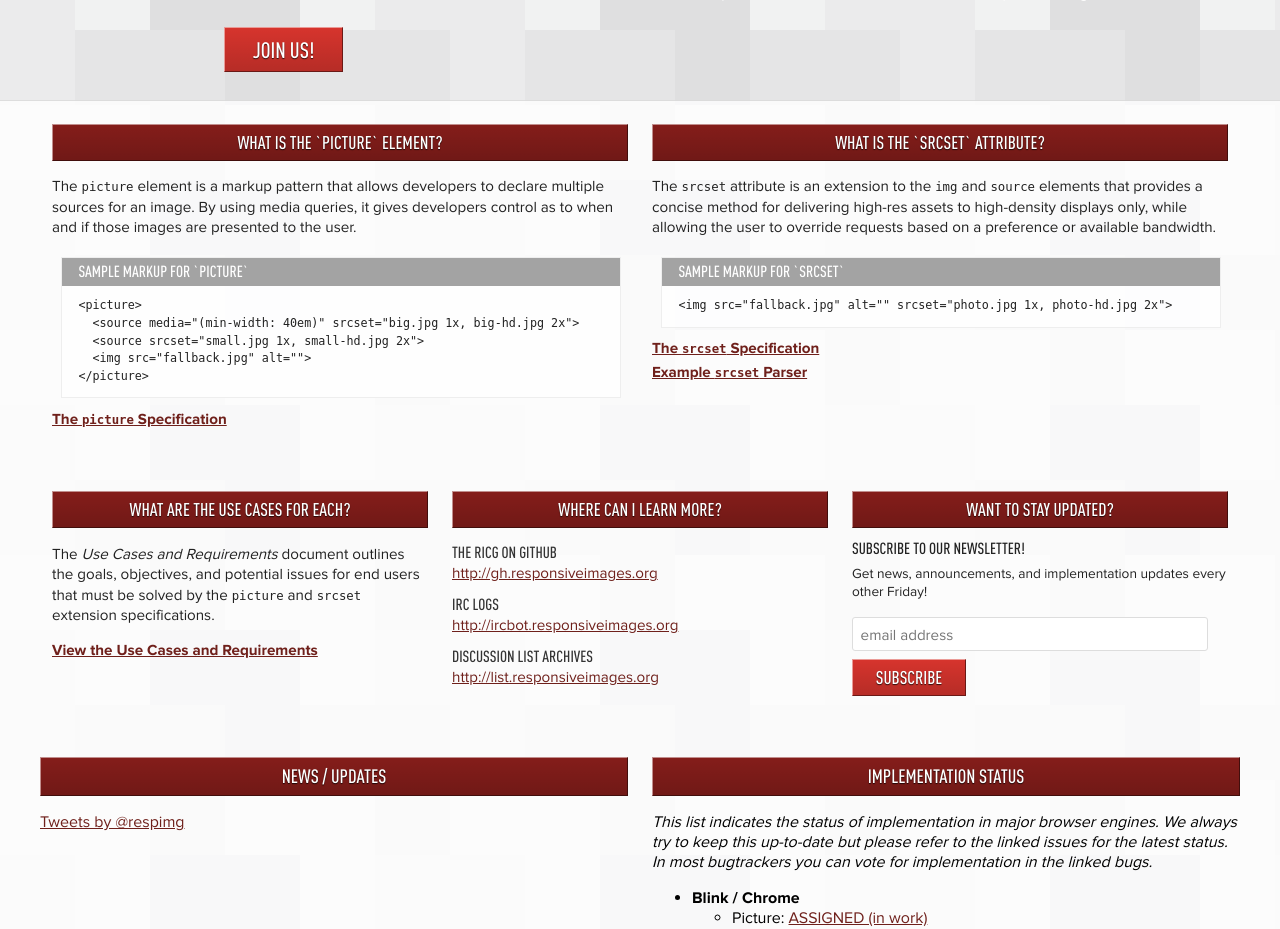
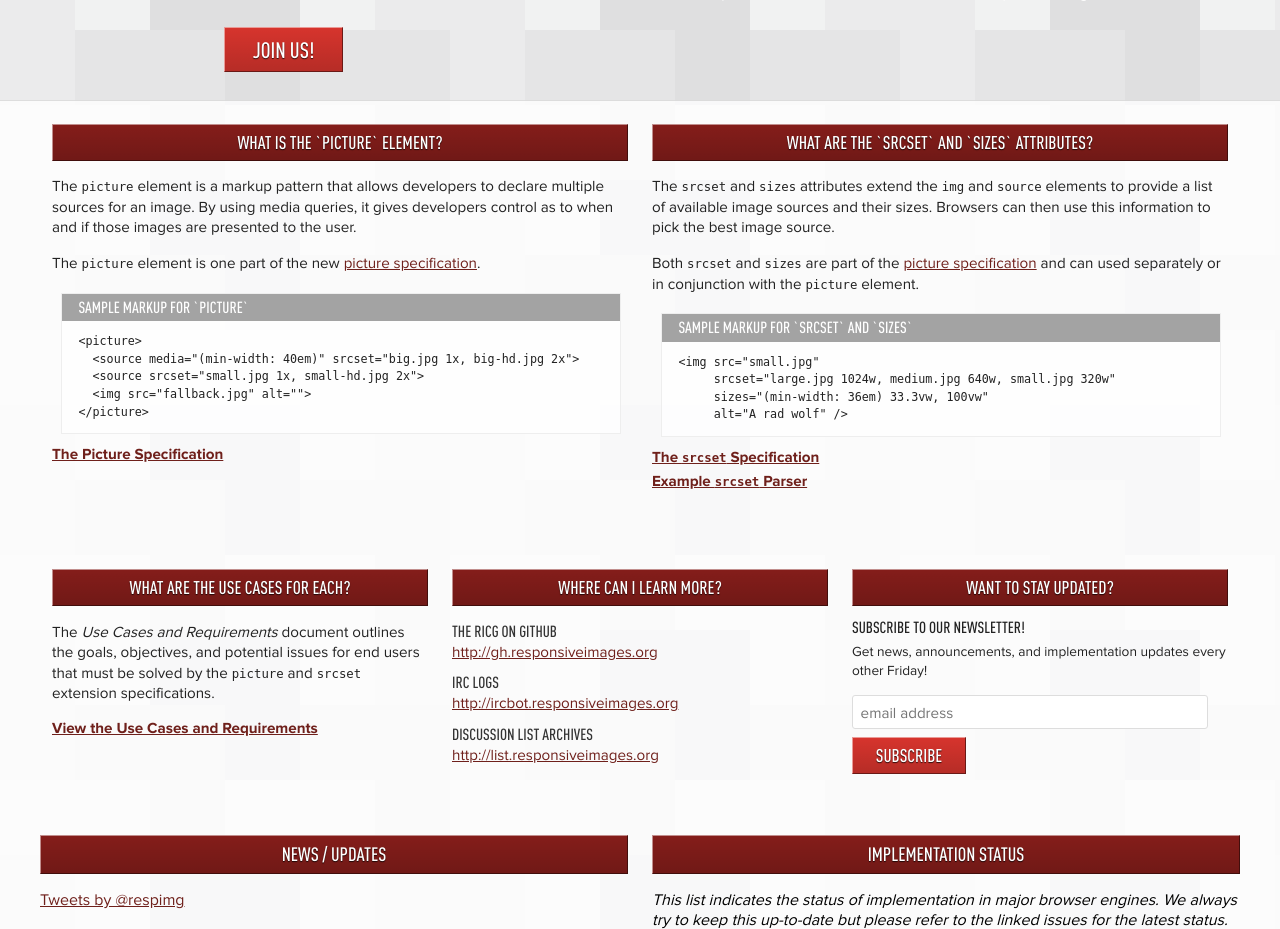
Before and after one commit to ResponsiveImagesCG/responsiveimages.org, a PHP site: page / in a window 1280 px wide. Shown: the part 345-1274 px from the top of the page. Run offline with PHP 8.4, Linux system fonts and the light colour scheme; some libraries are stand-ins or nearby versions.

Commit message:
Updating descriptions and examples
Updated srcset description to include sizes and emphasize that it is
part of picture spec. Can be used with picture or separately.

```diff
--- a/index.php
+++ b/index.php
@@ -44,6 +44,7 @@
 				<p>The <code>picture</code> element is a markup pattern that allows developers to declare multiple sources for
 				an image. By using media queries, it gives developers control as to when and if those
 				images are presented to the user.</p>
+				<p>The <code>picture</code> element is one part of the new <a href="http://picture.responsiveimages.org">picture specification</a>.</p>
 
 				<figure class="snippet">
 					<figcaption class="codehed">Sample Markup for `picture`</figcaption>
@@ -57,20 +58,22 @@
 </pre>
 					</code>
 				</figure>
-				<a href="http://picture.responsiveimages.org" class="more">The <code>picture</code> Specification</a>
+				<a href="http://picture.responsiveimages.org" class="more">The Picture Specification</a>
 			</section>
 
 			<section class="col-two topic">
-				<h1 class="subhed"><a href="http://dev.w3.org/html5/srcset/">What is the `srcset` attribute?</a></h1>
-				<p>The <code>srcset</code> attribute is an extension to the <code>img</code> and <code>source</code> elements
-				that provides a concise method for delivering high-res assets to high-density displays only, while allowing the
-				user to override requests based on a preference or available bandwidth.</p>
+				<h1 class="subhed"><a href="http://dev.w3.org/html5/srcset/">What are the `srcset` and `sizes` attributes?</a></h1>
+				<p>The <code>srcset</code> and <code>sizes</code> attributes extend the <code>img</code> and <code>source</code> elements to provide a list of available image sources and their sizes. Browsers can then use this information to pick the best image source.</p>
+				<p>Both <code>srcset</code> and <code>sizes</code> are part of the <a href="http://picture.responsiveimages.org/">picture specification</a> and can used separately or in conjunction with the <code>picture</code> element.</p>
 
 				<figure class="snippet">
-					<figcaption class="codehed">Sample Markup for `srcset`</figcaption>
+					<figcaption class="codehed">Sample Markup for `srcset` and `sizes`</figcaption>
 					<code>
 <pre>
-&lt;img src="fallback.jpg" alt="" srcset="photo.jpg 1x, photo-hd.jpg 2x"&gt;
+&lt;img src="small.jpg"
+     srcset="large.jpg 1024w, medium.jpg 640w, small.jpg 320w"
+     sizes="(min-width: 36em) 33.3vw, 100vw"
+     alt="A rad wolf" /&gt;
 </pre>
 					</code>
 				</figure>
```
